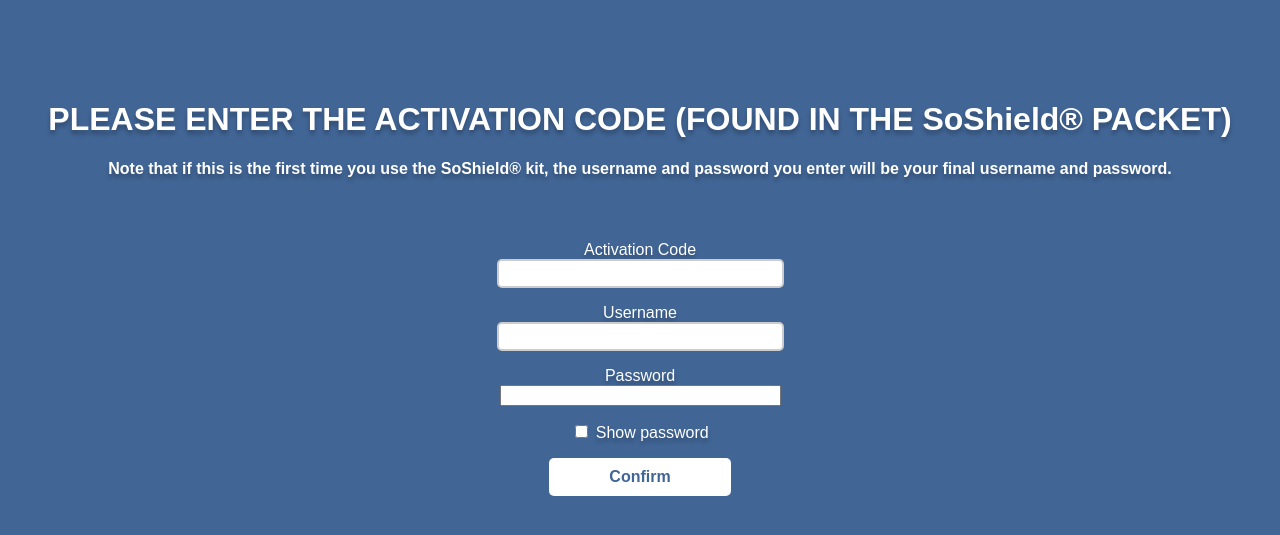
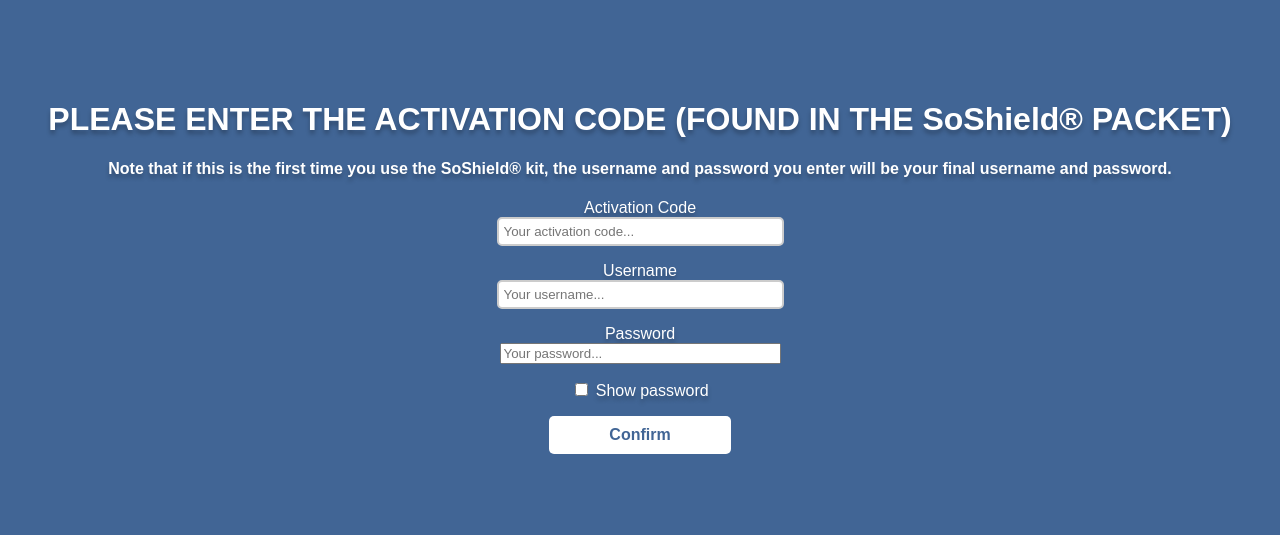
Before and after one commit to eurethia/SoShield, a Flask app: template templates/activate.html in a window 1280 px wide. Shown: the top 535 px of the page. Run offline with Flask 2, Linux system fonts and the light colour scheme; the template is opened without the code that fills it: values that come from a table or form of the project are taken from there, others are empty; some libraries are stand-ins or nearby versions.

Commit message:
Update activate.html

```diff
--- a/templates/activate.html
+++ b/templates/activate.html
@@ -10,25 +10,25 @@
             <h1>PLEASE ENTER THE ACTIVATION CODE (FOUND IN THE SoShield&#174 PACKET)</h1>
             <center>
                 <h4>Note that if this is the first time you use the SoShield&#174 kit, the username and password you enter will be your final username and password.</h4>
-                <form action="" method="post" novalidate class = "forms1">
+                <form class = "xx" action="" method="post" novalidate class = "forms1">
                     {{ form.hidden_tag() }}
                     <p>
                         {{ form.codes.label }}<br>
-                        {{ form.codes(size=32) }}<br>
+                        {{ form.codes(size=32, placeholder="Your activation code...") }}<br>
                         {% for error in form.codes.errors %}
                             <span></span>{{ error }}</span>
                         {% endfor %}
                     </p>
                     <p>
                         {{ form.user_name.label }}<br>
-                        {{ form.user_name(size=32) }}<br>
+                        {{ form.user_name(size=32, placeholder="Your username...") }}<br>
                         {% for error in form.user_name.errors %}
                             <span>{{ error }}</span>
                         {% endfor %}
                     </p>
                     <p>
                         {{ form.password.label }}<br>
-                        {{ form.password(size=32) }}<br>
+                        {{ form.password(size=32, placeholder="Your password...") }}<br>
                         {% for error in form.password.errors %}
                             <span>{{ error }}</span>
                         {% endfor %}
```
